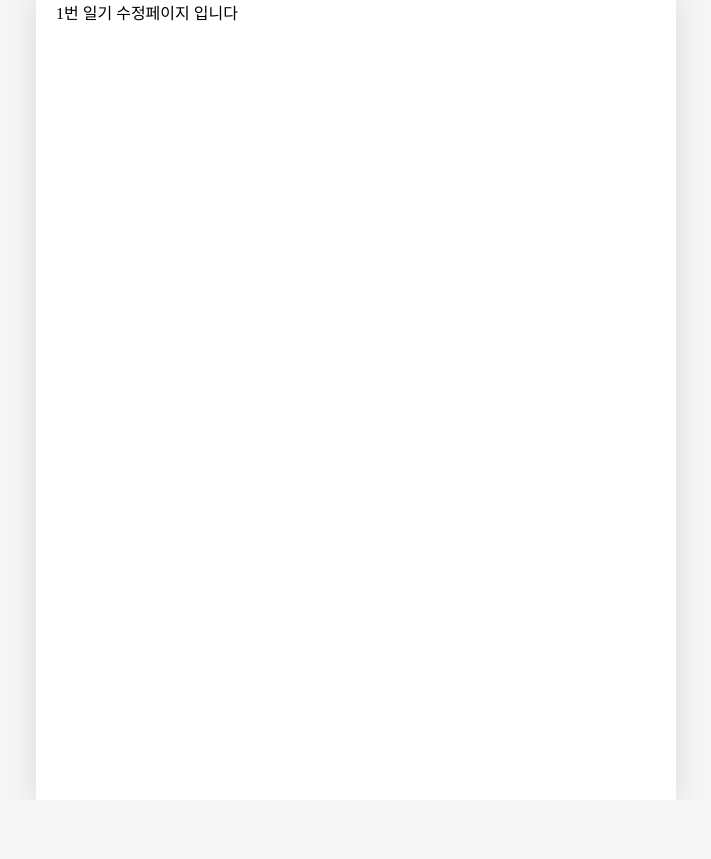
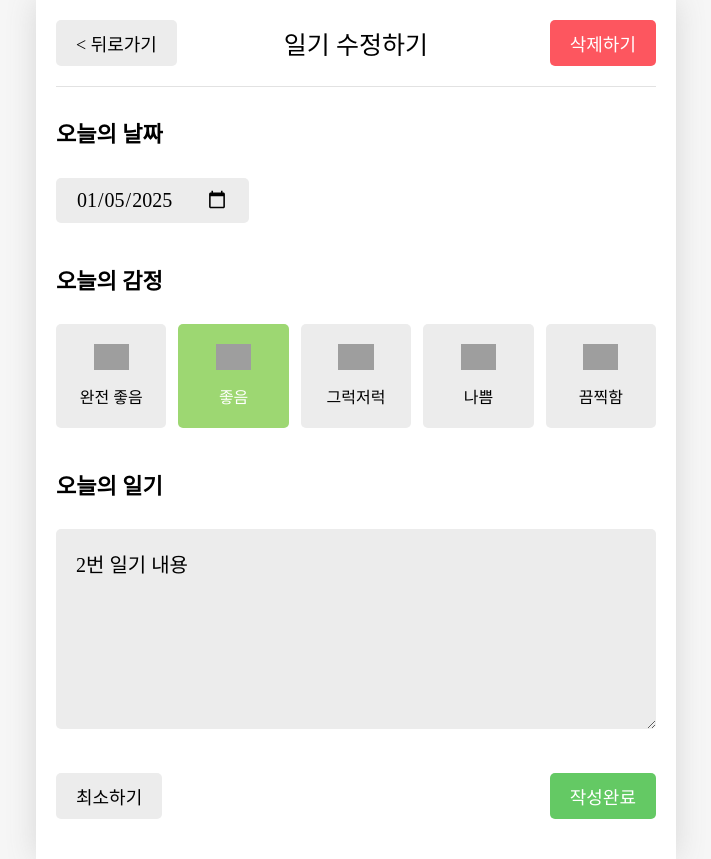
Before and after one commit to Tedeeeee/study_somthing, a React (Vite) app in the folder section12/: page /edit/1 in a window 1280 px wide. Shown: the whole page, without its empty margins (284-995 px from the left). Before the commit the page ends 800 px from the top, so only its background shows below. Built offline with nearby package versions, Linux system fonts and the light colour scheme; grey boxes are pictures that could not be loaded; a web font is replaced by a local one.

Commit message:
일기 삭제

```diff
--- a/section12/src/components/Editor.jsx
+++ b/section12/src/components/Editor.jsx
@@ -1,7 +1,7 @@
 import "./Editor.css";
 import EmotionItem from "./EmotionItem";
 import Button from "./Button.jsx";
-import { useState } from "react";
+import { useEffect, useState } from "react";
 import { useNavigate } from "react-router-dom";
 
 const emotionList = [
@@ -42,7 +42,7 @@
   return `${year}-${month}-${day}`;
 };
 
-const Editor = ({ onSubmit }) => {
+const Editor = ({ onSubmit, initData }) => {
   const nav = useNavigate();
   const [input, setInput] = useState({
     createdDate: new Date(),
@@ -66,6 +66,15 @@
   const onClickSubmit = () => {
     onSubmit(input);
   };
+
+  useEffect(() => {
+    if (initData) {
+      setInput({
+        ...initData,
+        createdDate: new Date(Number(initData.createdDate)),
+      });
+    }
+  }, [initData]);
 
   return (
     <div className="Editor">
@@ -93,9 +102,7 @@
               }
               key={item.emotionId}
               {...item}
-              isSelected={
-                input.emotionId === item.emotionId
-              }
+              isSelected={input.emotionId === item.emotionId}
             />
           ))}
         </div>
@@ -111,11 +118,7 @@
       </section>
       <section className="button_section">
         <Button text={"최소하기"} onClick={() => nav(-1)} />
-        <Button
-          text={"작성완료"}
-          type="positive"
-          onClick={onClickSubmit}
-        />
+        <Button text={"작성완료"} type="positive" onClick={onClickSubmit} />
       </section>
     </div>
   );
--- a/section12/src/pages/Edit.jsx
+++ b/section12/src/pages/Edit.jsx
@@ -1,8 +1,61 @@
-import { useParams } from "react-router-dom";
+import Header from "../components/Header";
+import Button from "../components/Button";
+import Editor from "../components/Editor";
+import { useNavigate, useParams } from "react-router-dom";
+import { useContext, useEffect, useState } from "react";
+import { DiaryDispatchContext, DiaryStateContext } from "../App";
 
 const Edit = () => {
+  const [currentDiaryItem, setCurrentDiaryItem] = useState();
   const { id } = useParams();
-  return <div>{id}번 일기 수정페이지 입니다</div>;
+  const nav = useNavigate();
+  const { onDelete, onUpdate } = useContext(DiaryDispatchContext);
+  const data = useContext(DiaryStateContext);
+
+  const onClickDelete = () => {
+    if (window.confirm("일가를 정말 삭제하시겠습니까? 다시 복구되지 않아요!")) {
+      onDelete(id);
+      nav("/", { replace: true });
+    }
+  };
+
+  useEffect(() => {
+    const currentDiaryItem = data.find(
+      (item) => String(item.id) === String(id)
+    );
+
+    if (!currentDiaryItem) {
+      window.alert("존재하지 않는 일기입니다");
+      nav("/", { replace: true });
+    }
+
+    setCurrentDiaryItem(currentDiaryItem);
+  }, [id]);
+
+  const onSubmit = (input) => {
+    if (window.confirm("일기를 정말 수정하시겠습니까?")) {
+      onUpdate(
+        input.id,
+        input.createdDate.getTime(),
+        input.emotionId,
+        input.content
+      );
+      nav("/", { replace: true });
+    }
+  };
+
+  return (
+    <div>
+      <Header
+        title={"일기 수정하기"}
+        leftChild={<Button text={"< 뒤로가기"} onClick={() => nav(-1)} />}
+        rightChild={
+          <Button text={"삭제하기"} type="negative" onClick={onClickDelete} />
+        }
+      />
+      <Editor initData={currentDiaryItem} onSubmit={onSubmit} />
+    </div>
+  );
 };
 
 export default Edit;
```
Also changed, not shown: 2 other files (tests, documents, lock files or other folders).
